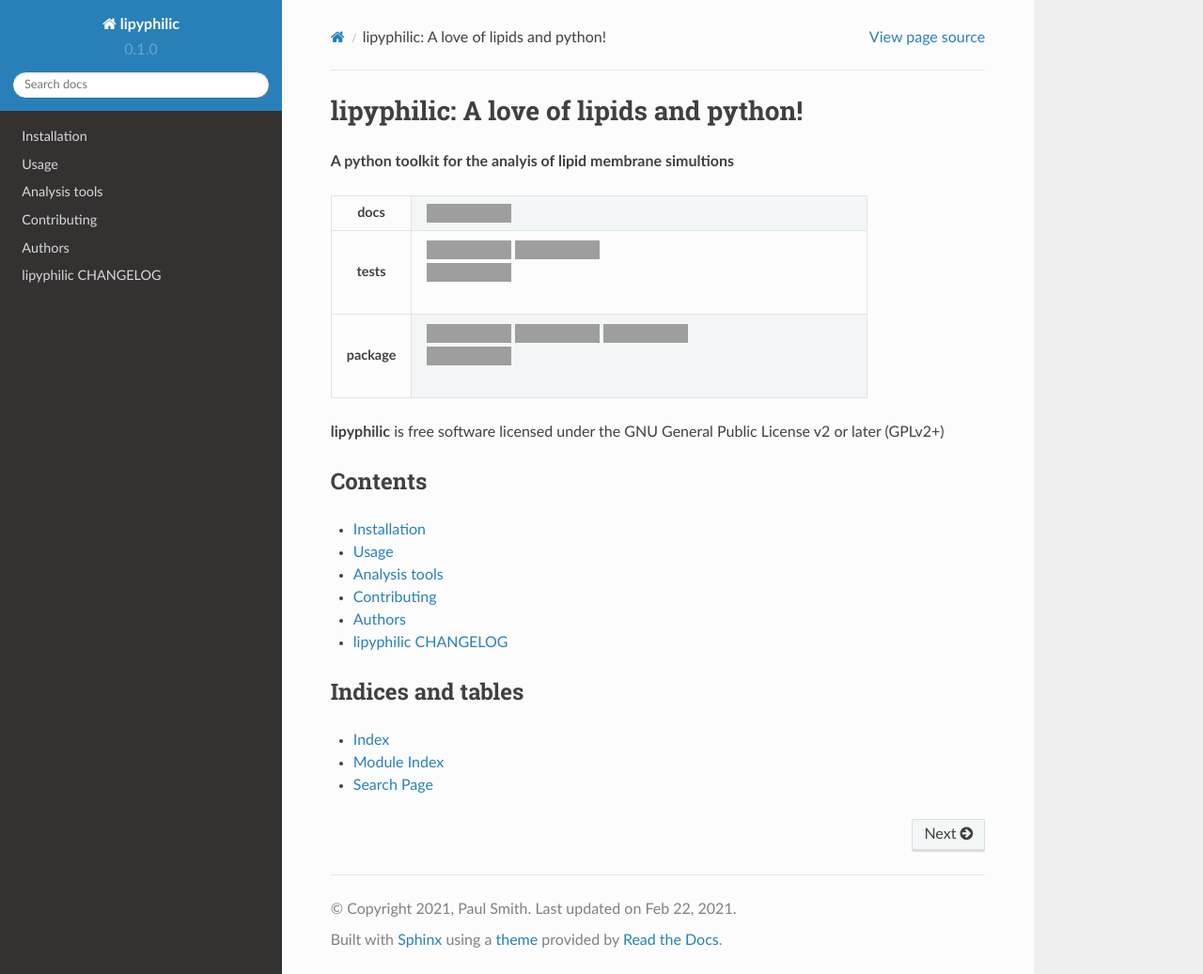
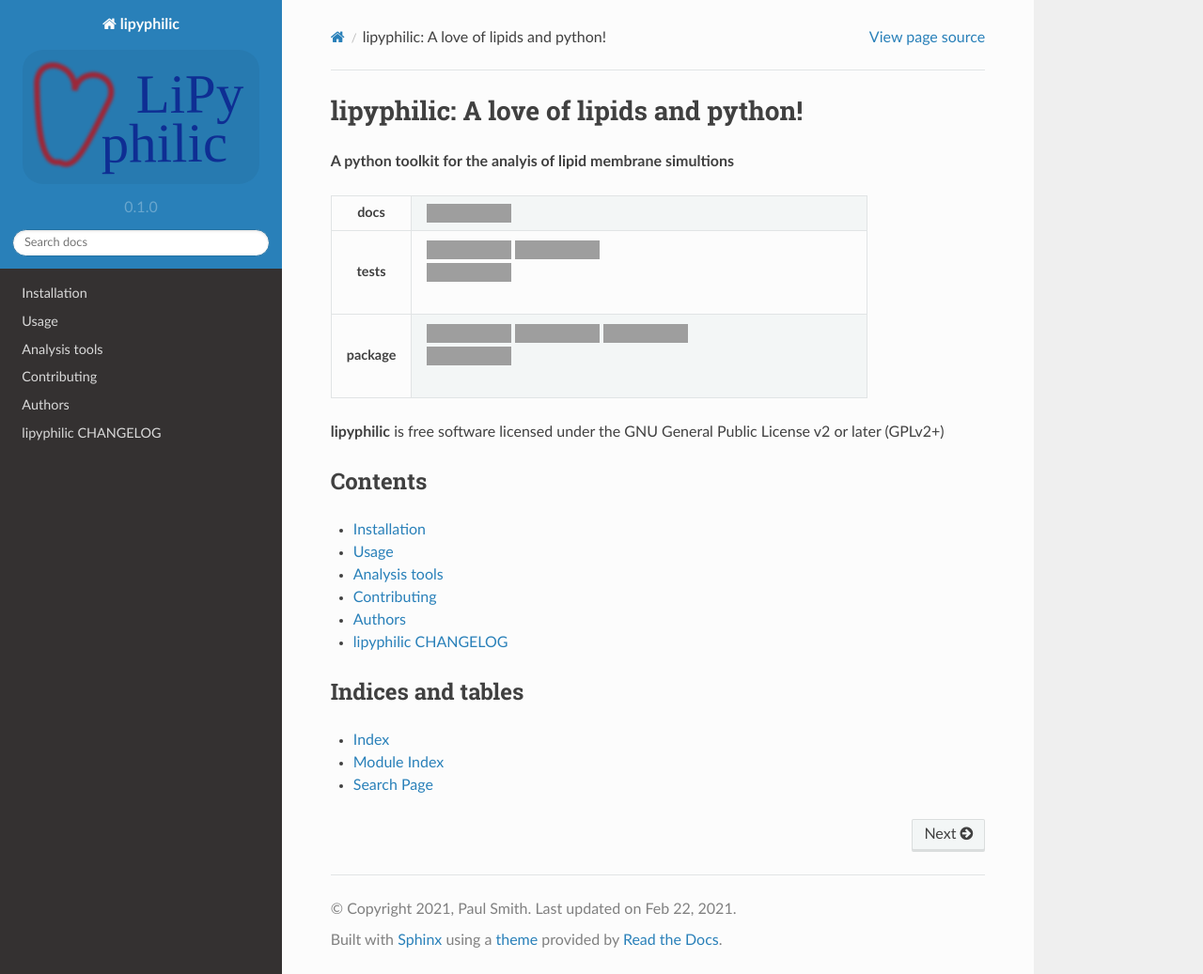
Before and after one commit to p-j-smith/lipyphilic, a Sphinx documentation site: the page built from docs/index.rst, in a window 1280 px wide and 1037 px high. Shown: the whole window at 94% size. Built offline with Sphinx 7.4.7 and the Read the Docs theme 2.0.0, drawn with Linux system fonts in a browser that asks for light colours; pages that are not in the unit, such as notebooks, are missing from menus; grey boxes are pictures that could not be loaded.

Commit message:
Update docs

```diff
--- a/docs/conf.py
+++ b/docs/conf.py
@@ -49,6 +49,7 @@ on_rtd = os.environ.get('READTHEDOCS', None) == 'True'
 if not on_rtd:  # only set the theme if we're building docs locally
     html_theme = 'sphinx_rtd_theme'
 
+html_logo = 'logo/lipyphilic_logo.svg'
 html_use_smartypants = True
 html_last_updated_fmt = '%b %d, %Y'
 html_split_index = False
```
Also changed, not shown: docs/logo/lipyphilic_logo.svg (added).
